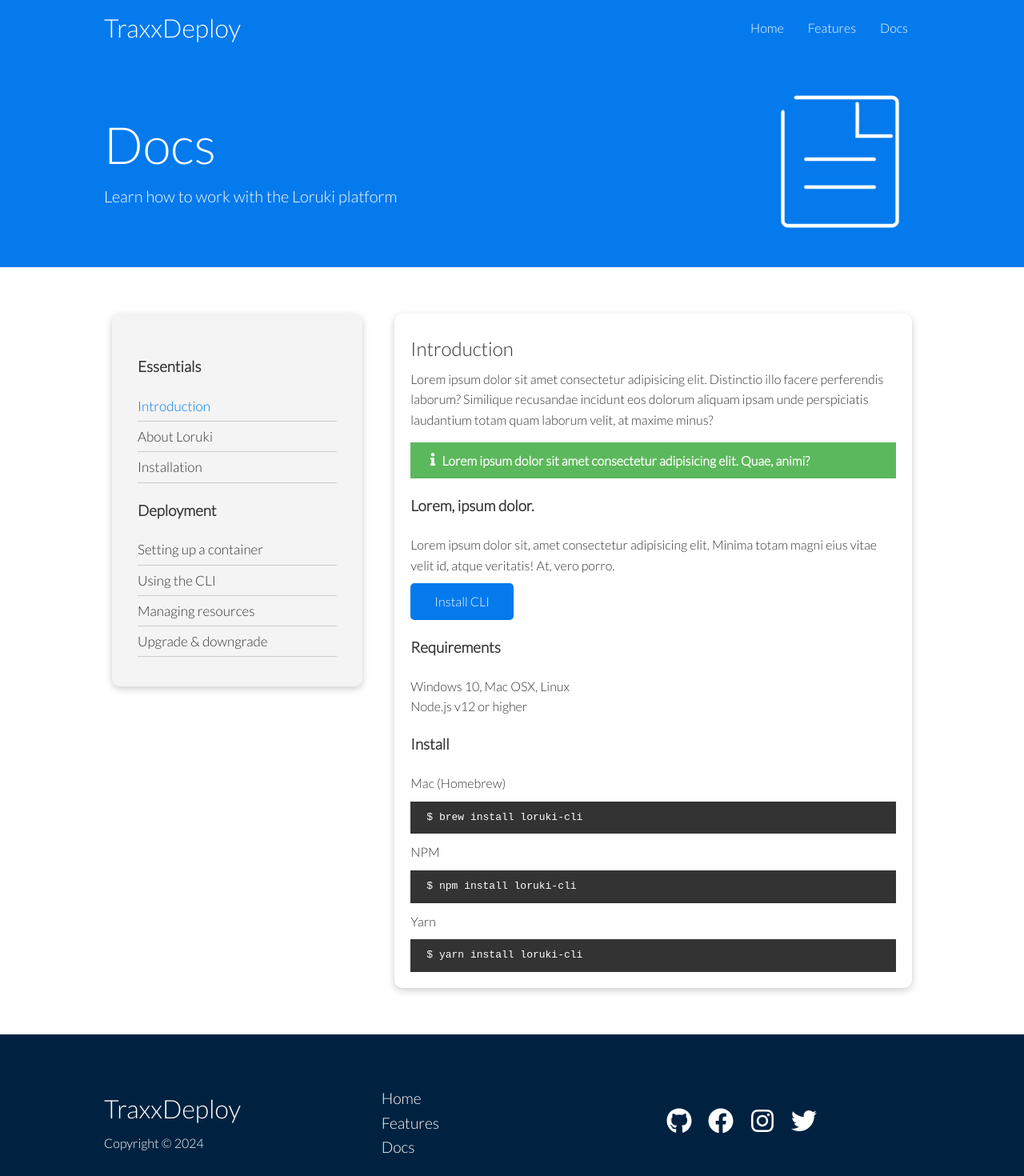
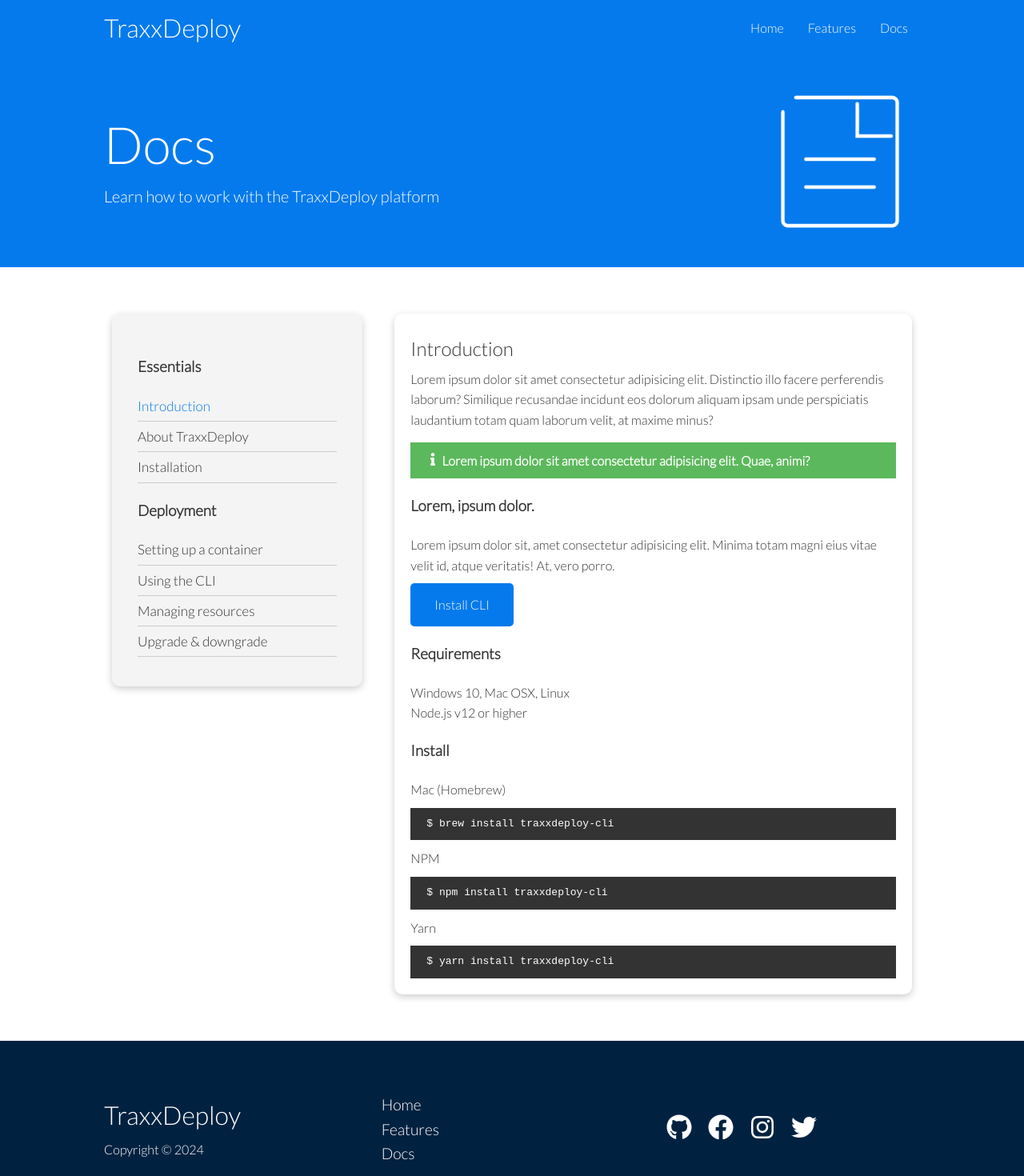
Before and after one commit to thygz/traxxDeploy, a React (Vite) app: page /docs in a window 1280 px wide. Shown: the top 1470 px of the page at 80% size. Built offline with nearby package versions, Linux system fonts and the light colour scheme.

Commit message:
Add/change styles

```diff
--- a/src/pages/Docs.jsx
+++ b/src/pages/Docs.jsx
@@ -12,7 +12,7 @@
                     <div>
                         <h1 className="xl">Docs</h1>
                         <p className="lead">
-                            Learn how to work with the Loruki platform
+                            Learn how to work with the TraxxDeploy platform
                         </p>
                     </div>
                     <img src={docs} alt="image" />
@@ -30,7 +30,7 @@
                                     </a>
                                 </li>
                                 <li>
-                                    <a href="#">About Loruki</a>
+                                    <a href="#">About TraxxDeploy</a>
                                 </li>
                                 <li>
                                     <a href="#">Installation</a>
@@ -90,15 +90,15 @@
                         <h3>Install</h3>
                         <p>Mac (Homebrew)</p>
                         <pre>
-                            <code>$ brew install loruki-cli</code>
+                            <code>$ brew install traxxdeploy-cli</code>
                         </pre>
                         <p>NPM</p>
                         <pre>
-                            <code>$ npm install loruki-cli</code>
+                            <code>$ npm install traxxdeploy-cli</code>
                         </pre>
                         <p>Yarn</p>
                         <pre>
-                            <code>$ yarn install loruki-cli</code>
+                            <code>$ yarn install traxxdeploy-cli</code>
                         </pre>
                     </div>
                 </div>
--- a/src/pages/Features.jsx
+++ b/src/pages/Features.jsx
@@ -18,8 +18,8 @@
                     <div>
                         <h1 className="xl">Features</h1>
                         <p className="lead">
-                            Check out the features of Loruki that separate us
-                            from the competition
+                            Check out the features of TraxxDeploy that separate
+                            us from the competition
                         </p>
                     </div>
                     <img src={server} alt="image" />
@@ -28,7 +28,7 @@
             <section className="features-sub-head bg-light py-3">
                 <div className="container grid">
                     <div>
-                        <h1 className="md">The Loruki Platform</h1>
+                        <h1 className="md">The TraxxDeploy Platform</h1>
                         <p>
                             Lorem ipsum, dolor sit amet consectetur adipisicing
                             elit. Dolor cupiditate dignissimos temporibus
--- a/src/pages/utilities.css
+++ b/src/pages/utilities.css
@@ -16,7 +16,7 @@
 
 .btn {
     display: inline-block;
-    padding: 10px 30px;
+    padding: 14px 30px;
     cursor: pointer;
     background: var(--primary-color);
     color: #fff;
```
